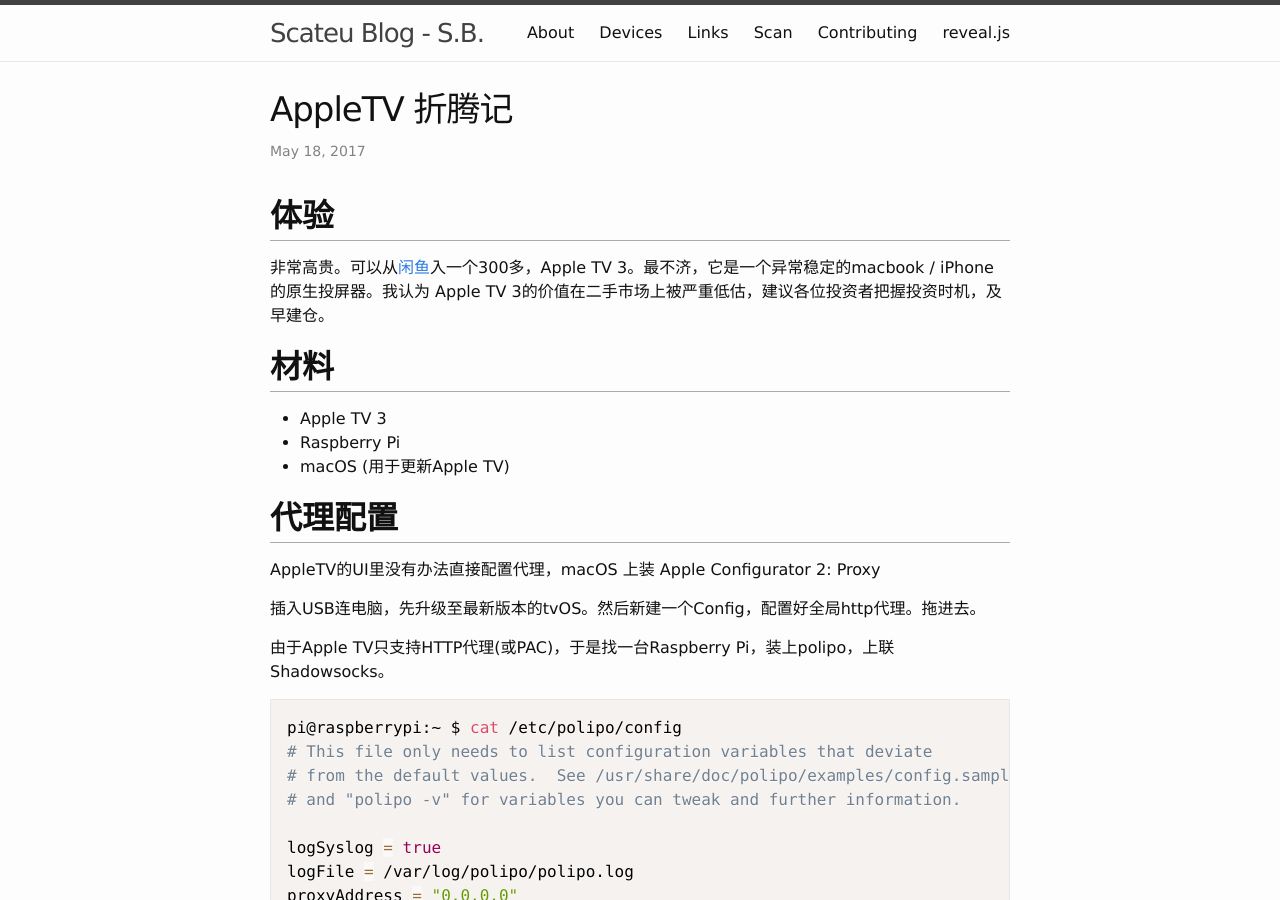
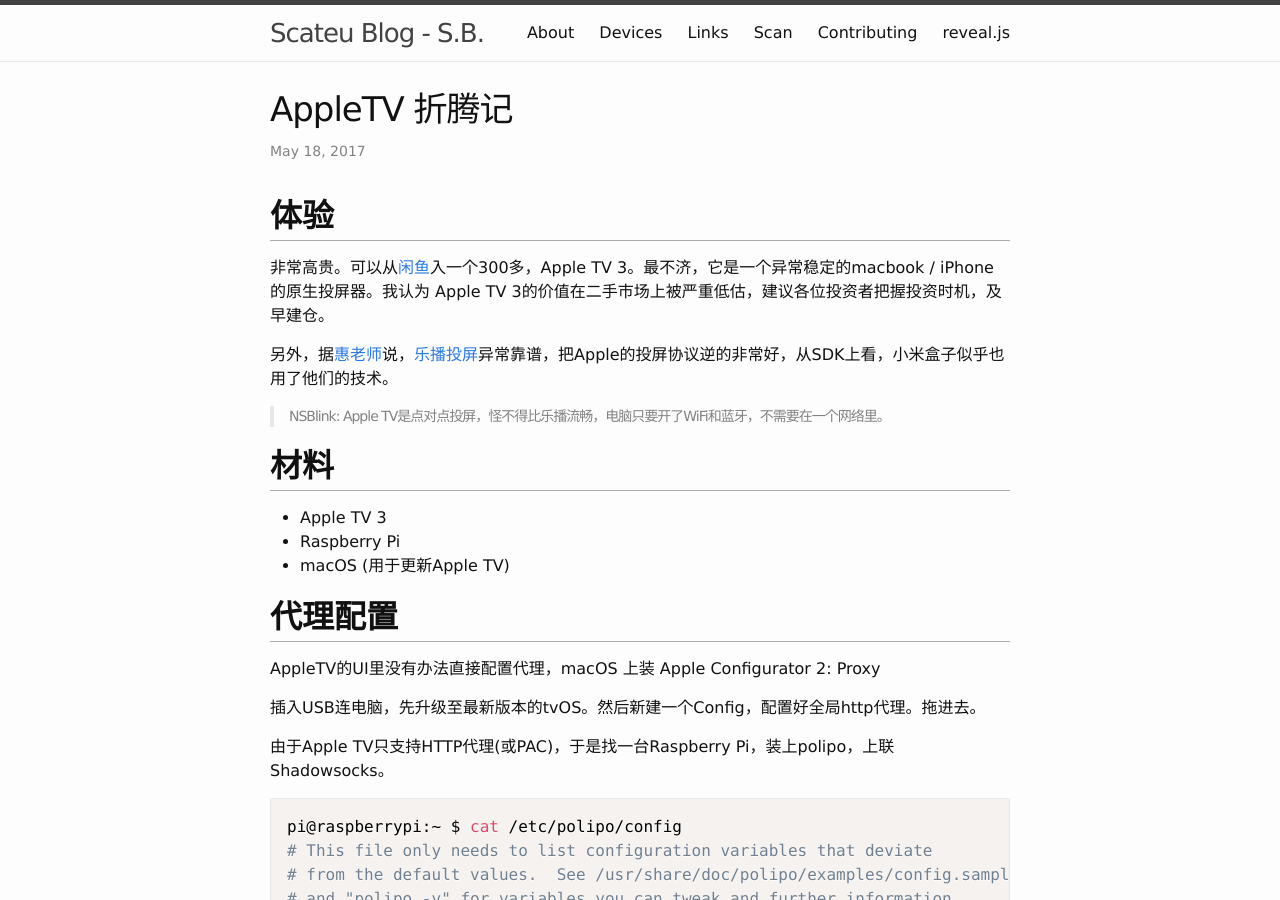
Before and after one commit to scateu/scateu.github.io, a Jekyll site: the page built from _posts/2017-05-18-apple-tv-notes.md, in a window 1280 px wide and 900 px high. Built offline with Jekyll 4.4.1, drawn with Linux system fonts in a browser that asks for light colours; nearby versions of some CDN libraries; comment, search, counter and statistics services are not loaded; some of the changed text lies outside the part shown.

Commit message:
Thu May 18 19:14:55 CST 2017

```diff
--- a/_posts/2017-05-18-apple-tv-notes.md
+++ b/_posts/2017-05-18-apple-tv-notes.md
@@ -8,7 +8,9 @@
 
 非常高贵。可以从[闲鱼](https://www.baidu.com/s?wd=%E9%97%B2%E9%B1%BC%E6%98%AF%E5%82%BB%E9%80%BC)入一个300多，Apple TV 3。最不济，它是一个异常稳定的macbook / iPhone 的原生投屏器。我认为 Apple TV 3的价值在二手市场上被严重低估，建议各位投资者把握投资时机，及早建仓。
 
+另外，据[惠老师](https://blog.huiyiqun.me)说，[乐播投屏](http://www.hpplay.com.cn/)异常靠谱，把Apple的投屏协议逆的非常好，从SDK上看，小米盒子似乎也用了他们的技术。
 
+> NSBlink: Apple TV是点对点投屏，怪不得比乐播流畅，电脑只要开了WiFi和蓝牙，不需要在一个网络里。
 
 ## 材料
 
```
Also changed, not shown: other parts of _posts/2017-05-18-apple-tv-notes.md (+0 -4 lines).
